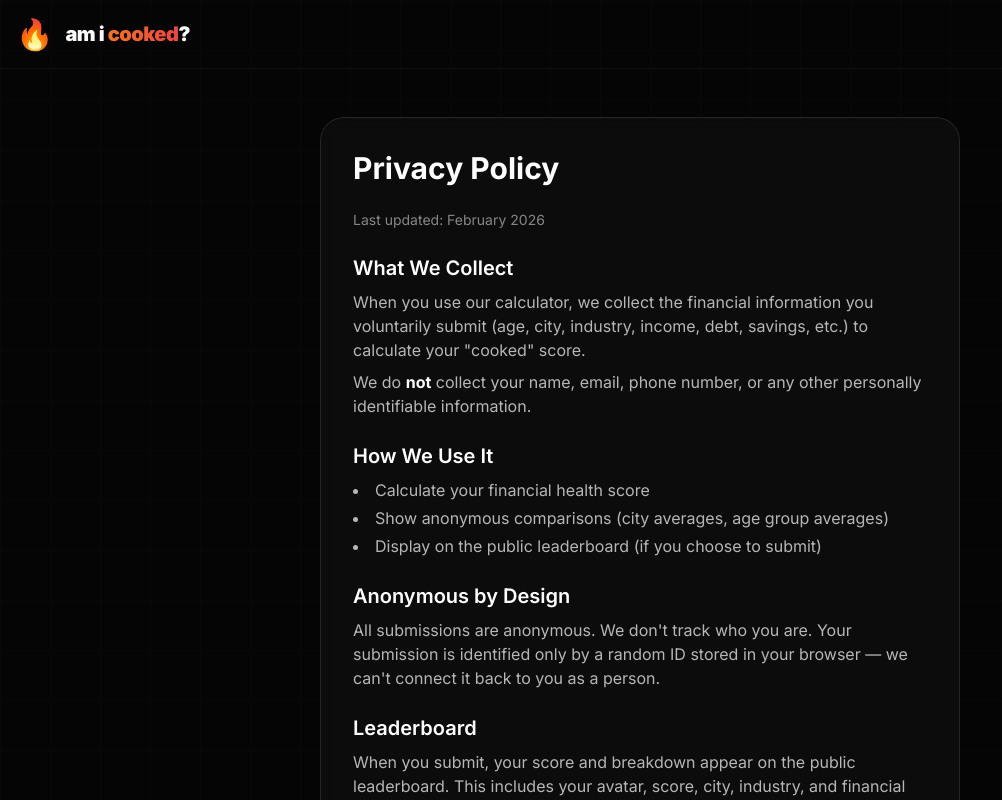
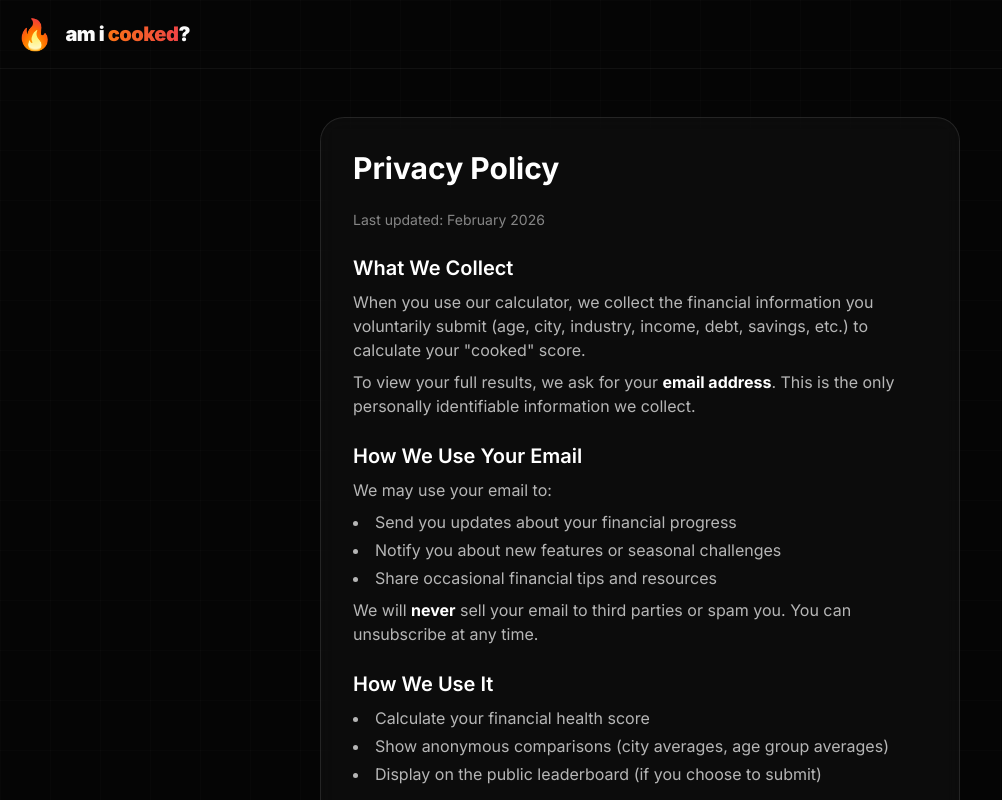
Before and after one commit to io-benjamin/cooked, a Next.js app: page /privacy in a window 1280 px wide. Shown: the top 800 px of the page, without its empty margins (0-1002 px from the left). Built offline with nearby package versions, Linux system fonts and the light colour scheme.

Commit message:
fix: update privacy policy and terms to reflect email collection

```diff
--- a/src/app/privacy/page.tsx
+++ b/src/app/privacy/page.tsx
@@ -32,8 +32,24 @@ export default function PrivacyPage() {
                 (age, city, industry, income, debt, savings, etc.) to calculate your &quot;cooked&quot; score.
               </p>
               <p>
-                We do <strong className="text-white">not</strong> collect your name, email, phone number,
-                or any other personally identifiable information.
+                To view your full results, we ask for your <strong className="text-white">email address</strong>.
+                This is the only personally identifiable information we collect.
+              </p>
+            </section>
+
+            <section className="space-y-2">
+              <h2 className="text-xl font-semibold text-white">How We Use Your Email</h2>
+              <p>
+                We may use your email to:
+              </p>
+              <ul className="list-disc list-inside space-y-1">
+                <li>Send you updates about your financial progress</li>
+                <li>Notify you about new features or seasonal challenges</li>
+                <li>Share occasional financial tips and resources</li>
+              </ul>
+              <p className="mt-2">
+                We will <strong className="text-white">never</strong> sell your email to third parties or spam you.
+                You can unsubscribe at any time.
               </p>
             </section>
 
--- a/src/app/terms/page.tsx
+++ b/src/app/terms/page.tsx
@@ -62,6 +62,15 @@ export default function TermsPage() {
             </section>
 
             <section className="space-y-2">
+              <h2 className="text-xl font-semibold text-white">Email Communications</h2>
+              <p>
+                By providing your email address to view your results, you consent to receive occasional emails from us
+                including progress updates, new features, and financial tips. You can unsubscribe at any time by
+                clicking the unsubscribe link in any email.
+              </p>
+            </section>
+
+            <section className="space-y-2">
               <h2 className="text-xl font-semibold text-white">Be Nice</h2>
               <p>
                 Don&apos;t abuse the service. Don&apos;t submit fake data to mess with the averages.
```
